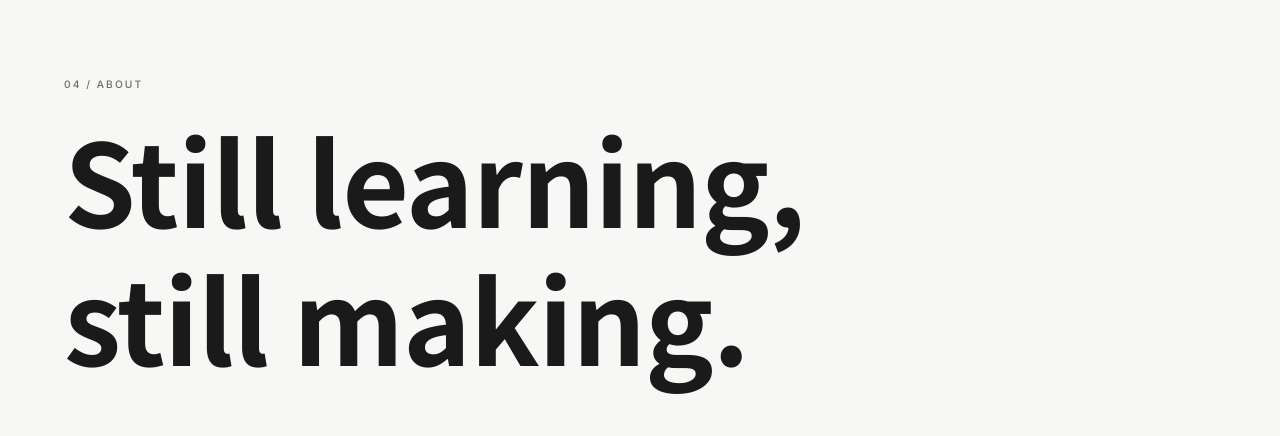
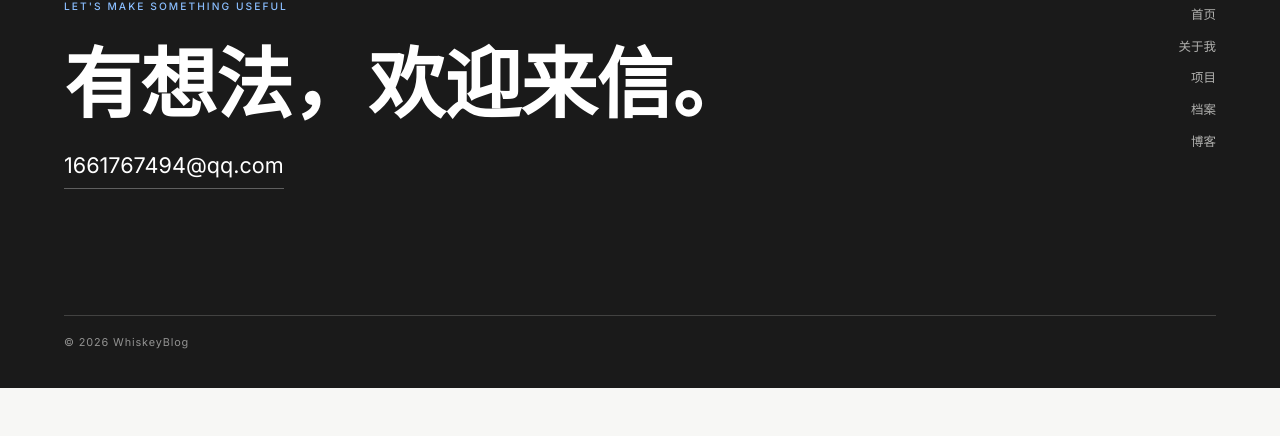
Before and after one commit to xcc-ordinary/WhiskeyBlog, a Next.js app: page /about in a window 1280 px wide. Shown: the part 928-1364 px from the top of the page. After the commit the page ends 1316 px from the top, so only its background shows below. Built offline with nearby package versions, Linux system fonts and the light colour scheme; no server answers.

Commit message:
simplify about page to hero only

```diff
--- a/app/about/page.tsx
+++ b/app/about/page.tsx
@@ -1,6 +1,5 @@
-import { AboutFieldNotes } from "@/components/exhibition/about-field-notes";
 import { ExplorerHero } from "@/components/exhibition/explorer-hero";
 
 export default function AboutPage() {
-  return <><ExplorerHero eyebrow="02 / OBSERVATION DECK" title="关于我，仍在远航。" description="在望远镜、手稿与海风之间，持续学习如何把想法变成可靠的作品。" image="/images/site-backgrounds/about-observatory-v2.png" /><AboutFieldNotes /></>;
+  return <ExplorerHero eyebrow="02 / OBSERVATION DECK" title="关于我，仍在远航。" description="在望远镜、手稿与海风之间，持续学习如何把想法变成可靠的作品。" image="/images/site-backgrounds/about-observatory-v2.png" />;
 }
```
